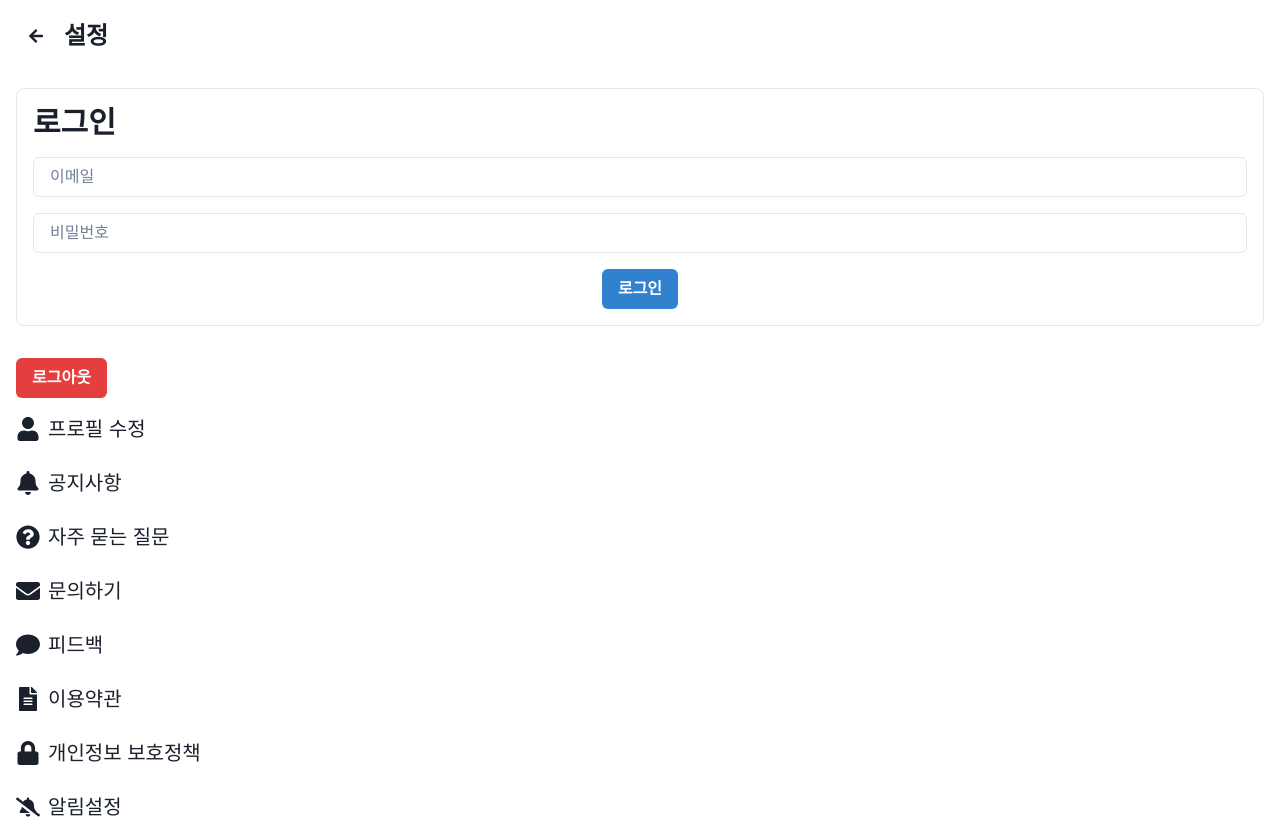
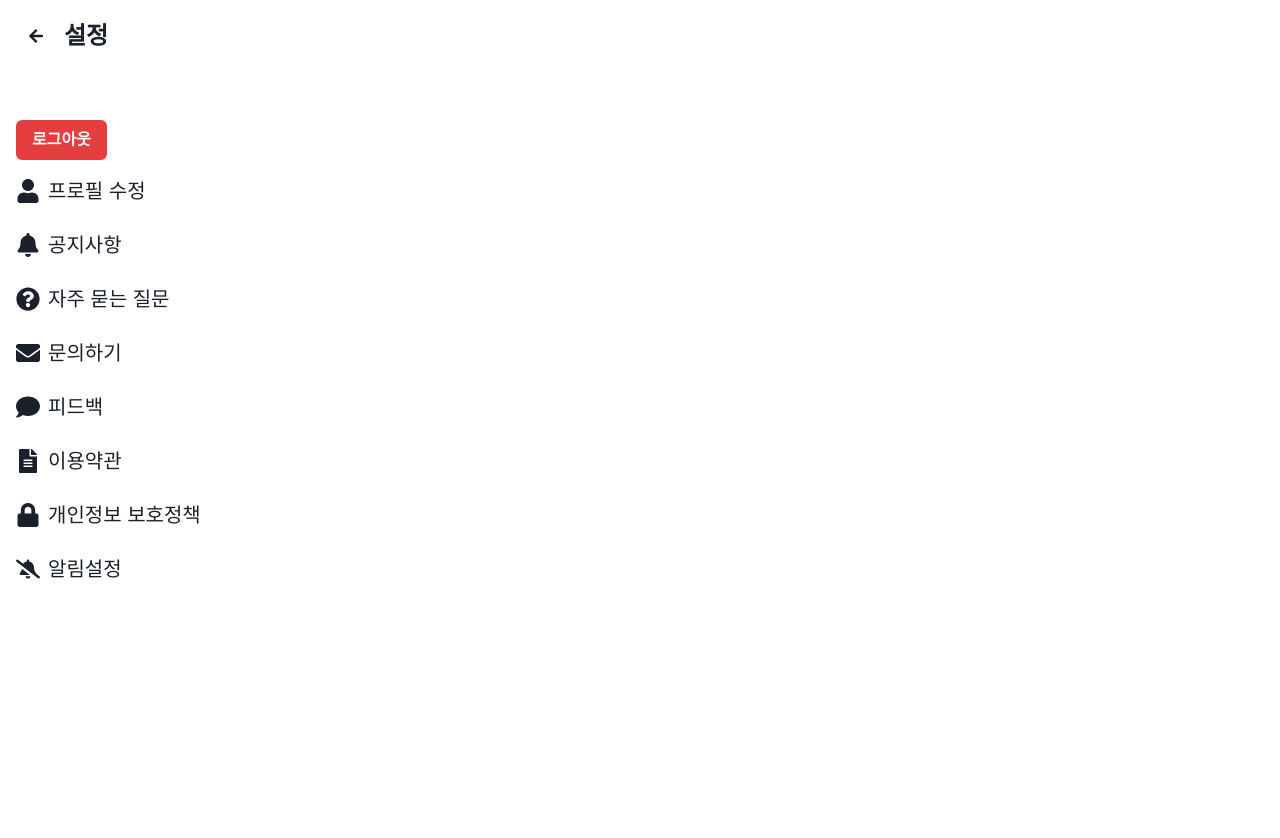
Before and after one commit to GPT-Engineer-App/customer-manager-linkup, a React (Vite) app: page /settings in a window 1280 px wide. After the commit the page ends 800 px from the top, so only its background shows below. Built offline with nearby package versions, Linux system fonts and the light colour scheme.

Commit message:
Removed the LoginForm component from the Settings page to simplify the interface as per the update request.
Prompt: 설정에 로그인 화면이 있는데 지워

```diff
--- a/src/pages/Settings.jsx
+++ b/src/pages/Settings.jsx
@@ -21,9 +21,7 @@ const 설정 = () => {
         </Text>
       </HStack>
 
-      <LoginForm />
-
-      <Button onClick={handleLogout} colorScheme="red" mt={4}>
+      <Button onClick={handleLogout} colorScheme="red" mt={8}>
         로그아웃
       </Button>
 
```
